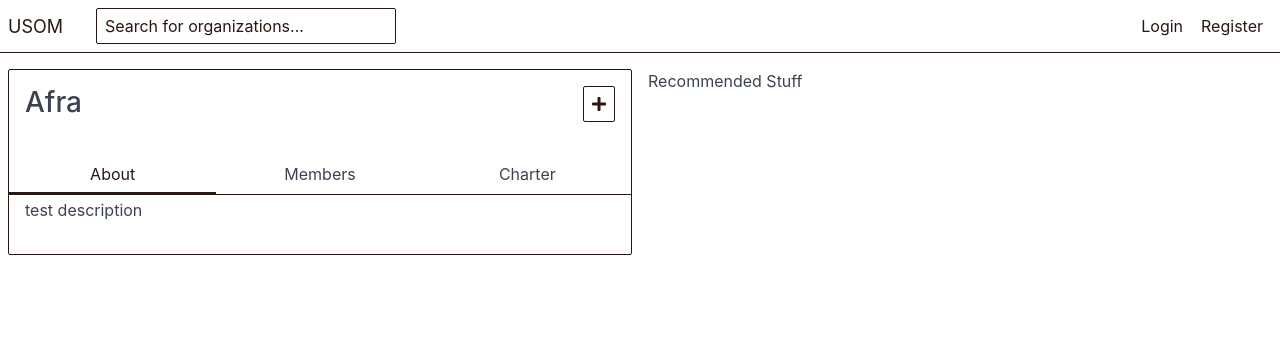
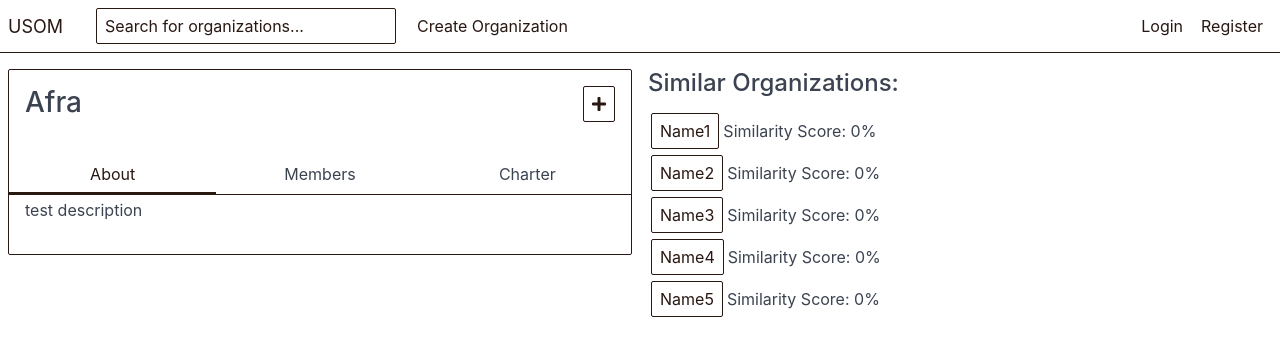
Before and after one commit to emmaknospe/usom, a Django app: page /organizations/organization-view/1/ in a window 1280 px wide. Shown: the top 356 px of the page. Run offline with Django 3.2, Linux system fonts and the light colour scheme; data comes from the database, SQL or seed files in the repository; both versions use the stored data as it was after the commit; some libraries are stand-ins or nearby versions.

Commit message:
Similar organizations stuff

```diff
--- a/organizations/models.py
+++ b/organizations/models.py
@@ -1,4 +1,6 @@
 from django.db import models
+from django.db.models import Count, FloatField, Q
+from django.db.models.functions import Cast
 
 from accounts.models import User
 from profiles.models import Profile
@@ -15,6 +17,18 @@ class Organization(models.Model):
     members = models.ManyToManyField(Profile, related_name='organizations')
     admins = models.ManyToManyField(User, related_name='organizations_admined')
 
+    def get_all_emails(self):
+        base = "mailto:"
+        for profile in self.members.all():
+            base += profile.email + ","
+        return base
+
+    def get_recommended_organizations(self):
+        return Organization.objects.annotate(
+            relevance=Cast(100 * Count('members', filter=Q(members__in=self.members.all())), FloatField()) / Cast(
+                Count('members'), FloatField())).order_by('-relevance')[1:6]
+
+
 
 class Position(models.Model):
     name = models.CharField(max_length=40)
--- a/profiles/views.py
+++ b/profiles/views.py
@@ -17,7 +17,7 @@ def create_profile(request):
                 profile.save()
                 request.user.profile = profile
                 request.user.save()
-                return redirect('profile-view', {"profile": profile})
+                return redirect('profile-view', profile_id=profile.id)
         else:
             form = ProfileForm()
         return render(request, 'forms/base-form.html', {"form": form, "form_title": "Create Profile", "form_action": "Create Profile"})
--- a/templates/base.html
+++ b/templates/base.html
@@ -21,6 +21,11 @@
                 <div id="search-dropdown-menu" class="search-dropdown-menu">
 
                 </div>
+            </span>
+            <span class="nav-item" style="margin-left: 12px;">
+                <a class='btn btn-link' href="{% url 'organization-create' %}">
+                    Create Organization
+                </a>
             </span>
         </section>
         <section class="navbar-section">
--- a/templates/organizations/organization_view.html
+++ b/templates/organizations/organization_view.html
@@ -9,6 +9,7 @@
                 <div class="float-right">
                     {% if is_member %}
                         <a class="btn" href="{% url 'organization-leave' tab=tab organization_id=organization.id %}"><i class="fas fa-minus"></i></a>
+                        <a class="btn" href="{{ organization.get_all_emails }}"><i class="fas fa-envelope"></i></a>
                     {% else %}
                         <a class="btn" href="{% url 'organization-join' tab=tab organization_id=organization.id %}"><i class="fas fa-plus"></i></a>
                     {% endif %}
@@ -33,7 +34,19 @@
     </div>
 </div>
     <div class="column col-6">
-        Recommended Stuff
+        <h4>Similar Organizations:</h4>
+        {% for rec in organization.get_recommended_organizations %}
+            <table>
+                <tr>
+                    <td>
+                        <a class="btn" href="{% url 'organization-view' organization_id=rec.id %}">{{ rec.name }}</a>
+                    </td>
+                    <td>
+                        Similarity Score: {{ rec.relevance|floatformat:0}}%
+                    </td>
+                </tr>
+            </table>
+        {% endfor %}
     </div>
 </div>
 {% endblock %}
--- a/templates/organizations/organization_view_members.html
+++ b/templates/organizations/organization_view_members.html
@@ -17,5 +17,10 @@
         <div style="margin-top: 20px;"></div>
     {% for profile in organization.members.all %}
         {% include 'profile_list_view.html' %}
+        {% if not forloop.last %}
+        <div class="divider" style="margin-top: 15px; margin-bottom: 15px;">
+
+        </div>
+        {% endif %}
     {% endfor %}
 {% endblock %}
```
Also changed, not shown: db.sqlite3.
